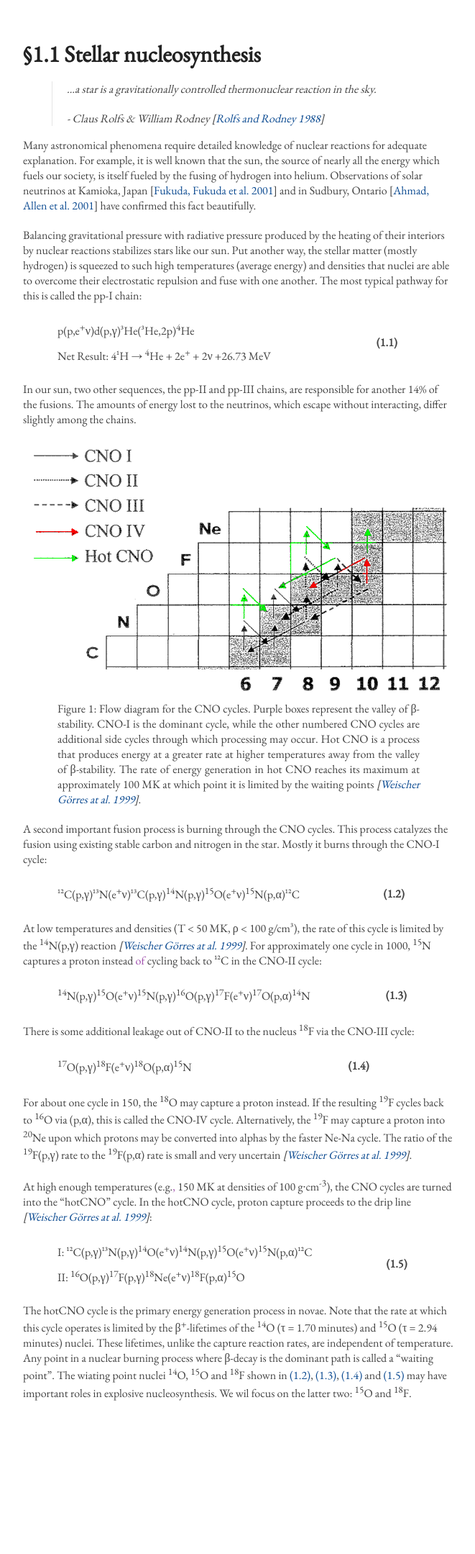
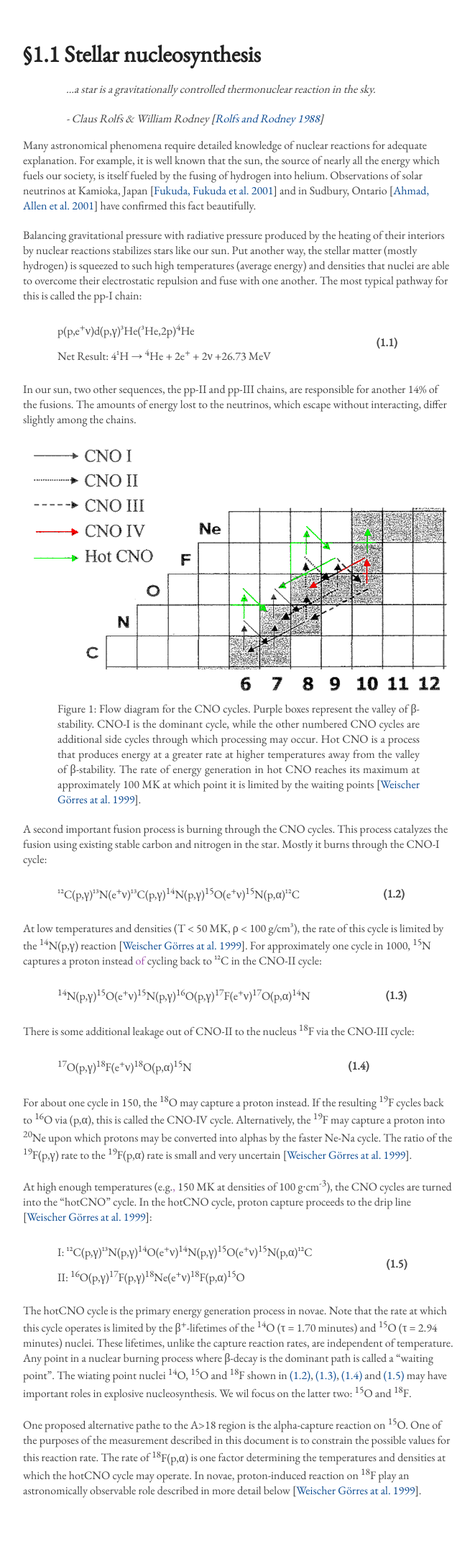
Before and after one commit to dwvisser/19ne-thesis, a Jekyll site: the page built from 1.1-stellar-nucleosynthesis.md, in a window 1280 px wide. Shown: the whole page at 72% size, without its empty margins (308-969 px from the left). Built offline with Jekyll 4.4.1, drawn with Linux system fonts in a browser that asks for light colours; before the commit the page ends 2024 px from its top, so only the background shows below that.

Commit message:
Finished section 1.1. Fixed citation and blockquote formatting more to my liking.

```diff
--- a/1.1-stellar-nucleosynthesis.md
+++ b/1.1-stellar-nucleosynthesis.md
@@ -99,8 +99,8 @@ via the CNO-III cycle:
 </table>
 
 For about one cycle in 150, the <sup>18</sup>O may capture a proton instead.
-If the resulting <sup>19</sup>F cycles back to <sup>16</sup>O via (p,α), this is
-called the CNO-IV cycle. Alternatively, the <sup>19</sup>F may capture a
+If the resulting <sup>19</sup>F cycles back to <sup>16</sup>O via (p,α), this
+is called the CNO-IV cycle. Alternatively, the <sup>19</sup>F may capture a
 proton into <sup>20</sup>Ne upon which protons may be converted into alphas by
 the faster Ne-Na cycle. The ratio of the
 <span class="nowrap"><sup>19</sup>F(p,γ)</span> rate to the
@@ -135,3 +135,13 @@ in <a href="#eqn1.2">(1.2)</a>, <a href="#eqn1.3">(1.3)</a>,
 <a href="#eqn1.4">(1.4)</a> and <a href="#eqn1.5">(1.5)</a> may have important
 roles in explosive nucleosynthesis. We wil focus on the latter two:
 <sup>15</sup>O and <sup>18</sup>F.
+
+One proposed alternative pathe to the A>18 region is the alpha-capture
+reaction on <sup>15</sup>O. One of the purposes of the measurement described
+in this document is to constrain the possible values for this reaction rate.
+The rate of <span class="nowrap"><sup>18</sup>F(p,α)</span> is one factor
+determining the temperatures and densities at which the hotCNO cycle may
+operate. In novae, proton-induced reaction on <sup>18</sup>F play an
+astronomically observable role described in more detail below
+<cite>[<a href="../bibliography/#weischer">Weischer Görres at al.
+1999</a>]</cite>.
--- a/stylesheets/my_custom.css
+++ b/stylesheets/my_custom.css
@@ -86,3 +86,15 @@ ul {
 .correction {
 	color: #9F4EAD;
 }
+
+cite {
+	font-style: normal;
+}
+
+blockquote {
+	border-left: none;
+}
+
+blockquote cite {
+	font-style: italic;
+}
```
Also changed, not shown: index.md (+1 -2 lines).
